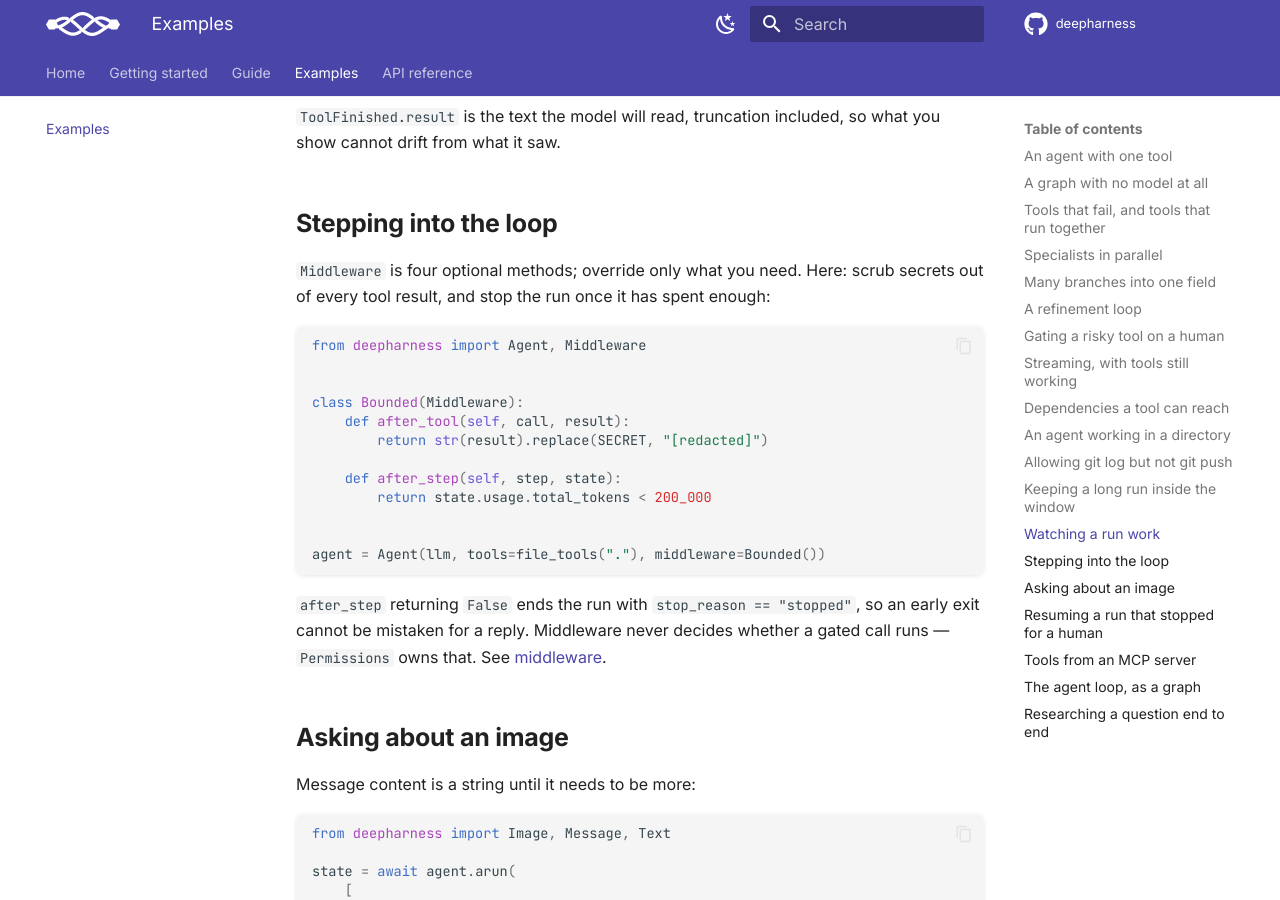
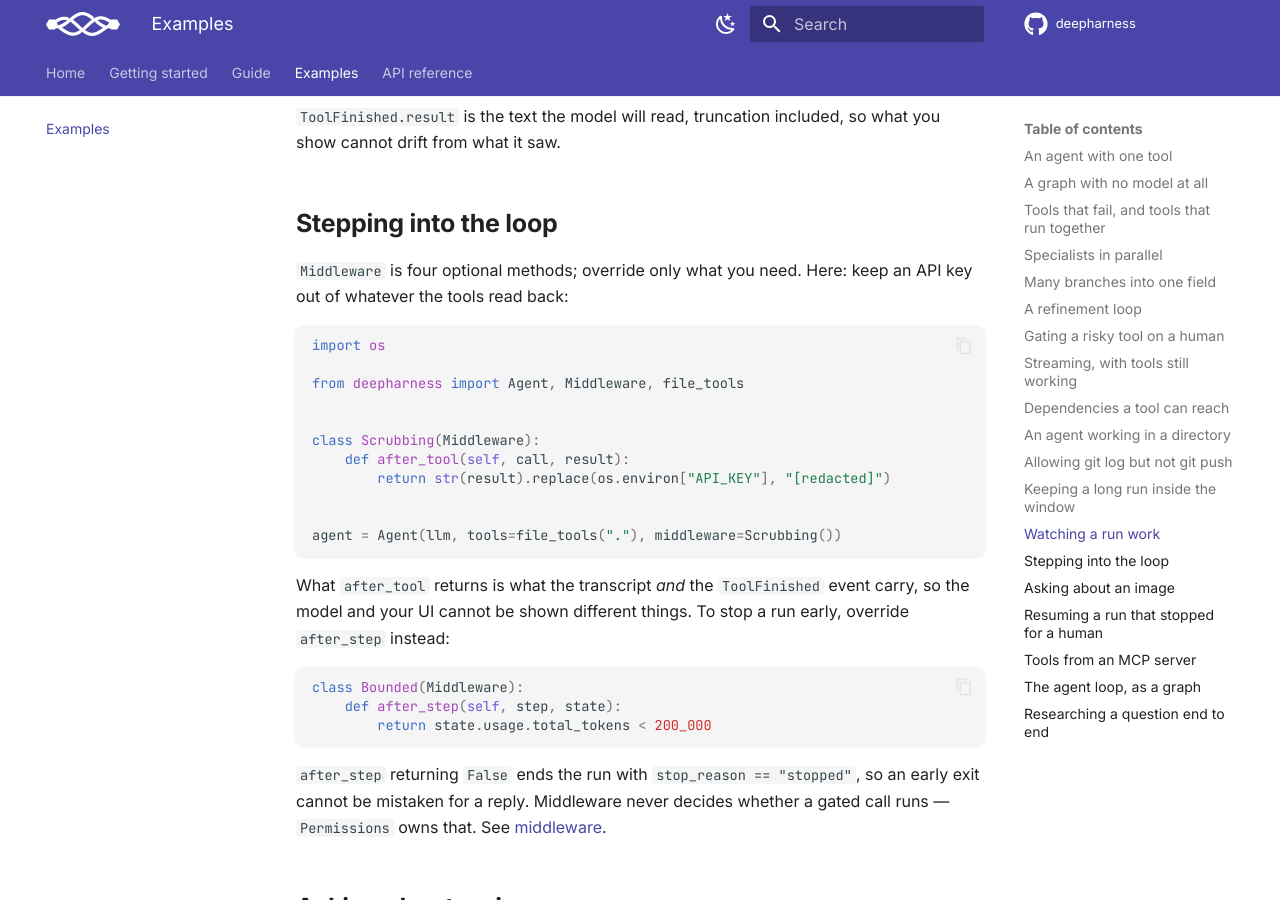
Before and after one commit to sayedshaun/deepharness, an MkDocs documentation site: the page built from docs/examples.md, in a window 1280 px wide and 900 px high, scrolled down 6130 px. Built offline with MkDocs 1.6.1 and Material for MkDocs 9.7.7, drawn with Linux system fonts in a browser that asks for light colours; comment, search, counter and statistics services are not loaded.

Commit message:
docs: shrink the middleware examples to one method, and fix snippet imports

````diff
--- a/docs/examples.md
+++ b/docs/examples.md
@@ -284,22 +284,31 @@ cannot drift from what it saw.
 
 ## Stepping into the loop
 
-`Middleware` is four optional methods; override only what you need. Here: scrub secrets out of every
-tool result, and stop the run once it has spent enough:
+`Middleware` is four optional methods; override only what you need. Here: keep an API key out of
+whatever the tools read back:
 
 ```python
-from deepharness import Agent, Middleware
+import os
+
+from deepharness import Agent, Middleware, file_tools
 
 
+class Scrubbing(Middleware):
+    def after_tool(self, call, result):
+        return str(result).replace(os.environ["API_KEY"], "[redacted]")
+
+
+agent = Agent(llm, tools=file_tools("."), middleware=Scrubbing())
+```
+
+What `after_tool` returns is what the transcript *and* the `ToolFinished` event carry, so the
+model and your UI cannot be shown different things. To stop a run early, override
+`after_step` instead:
+
+```python
 class Bounded(Middleware):
-    def after_tool(self, call, result):
-        return str(result).replace(SECRET, "[redacted]")
-
     def after_step(self, step, state):
         return state.usage.total_tokens < 200_000
-
-
-agent = Agent(llm, tools=file_tools("."), middleware=Bounded())
 ```
 
 `after_step` returning `False` ends the run with `stop_reason == "stopped"`, so an early exit
````
Also changed, not shown: README.md (+19 -26 lines), docs/guide/agents.md (+12 -7 lines), docs/guide/providers.md (+2 -0 lines), docs/guide/research.md (+2 -0 lines).
